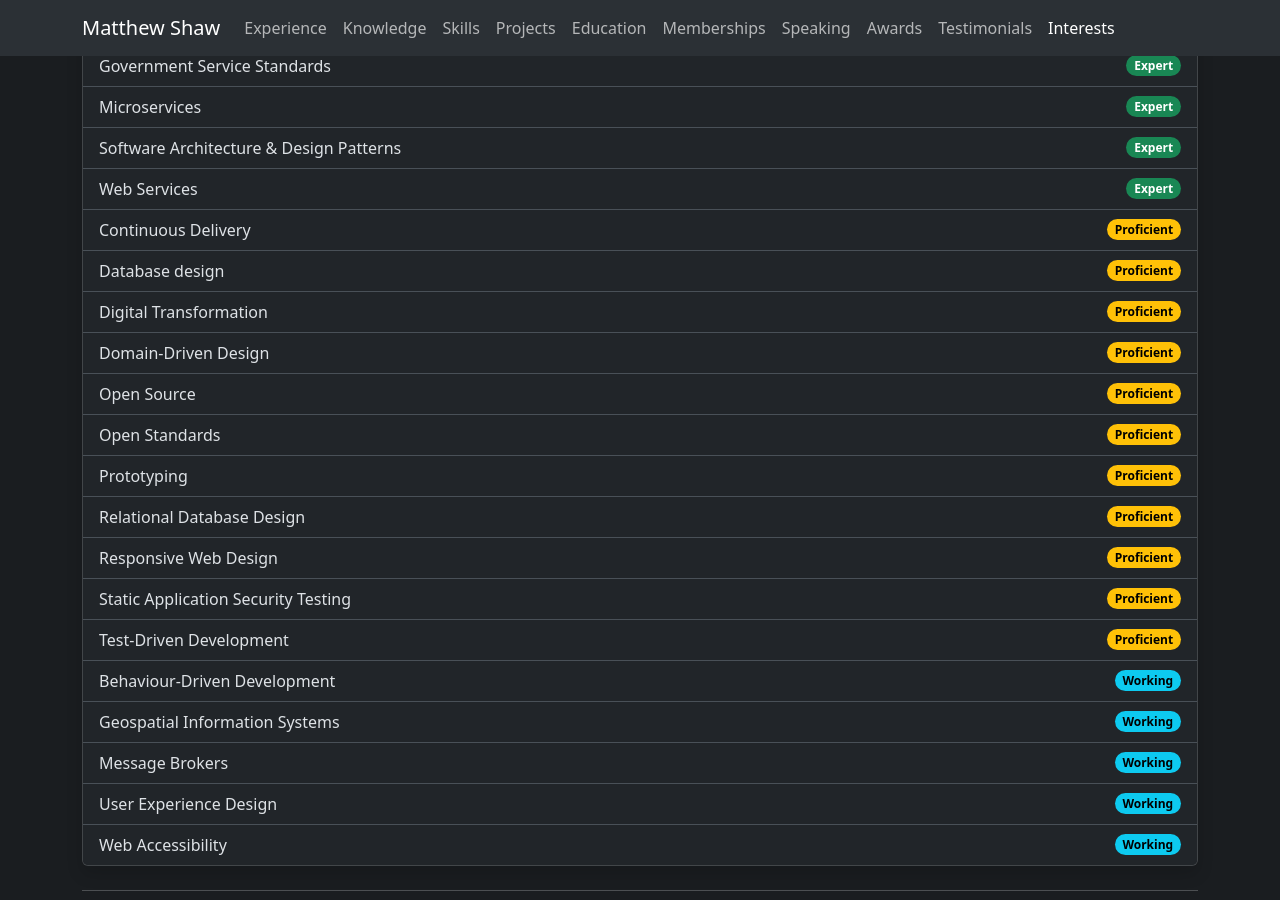
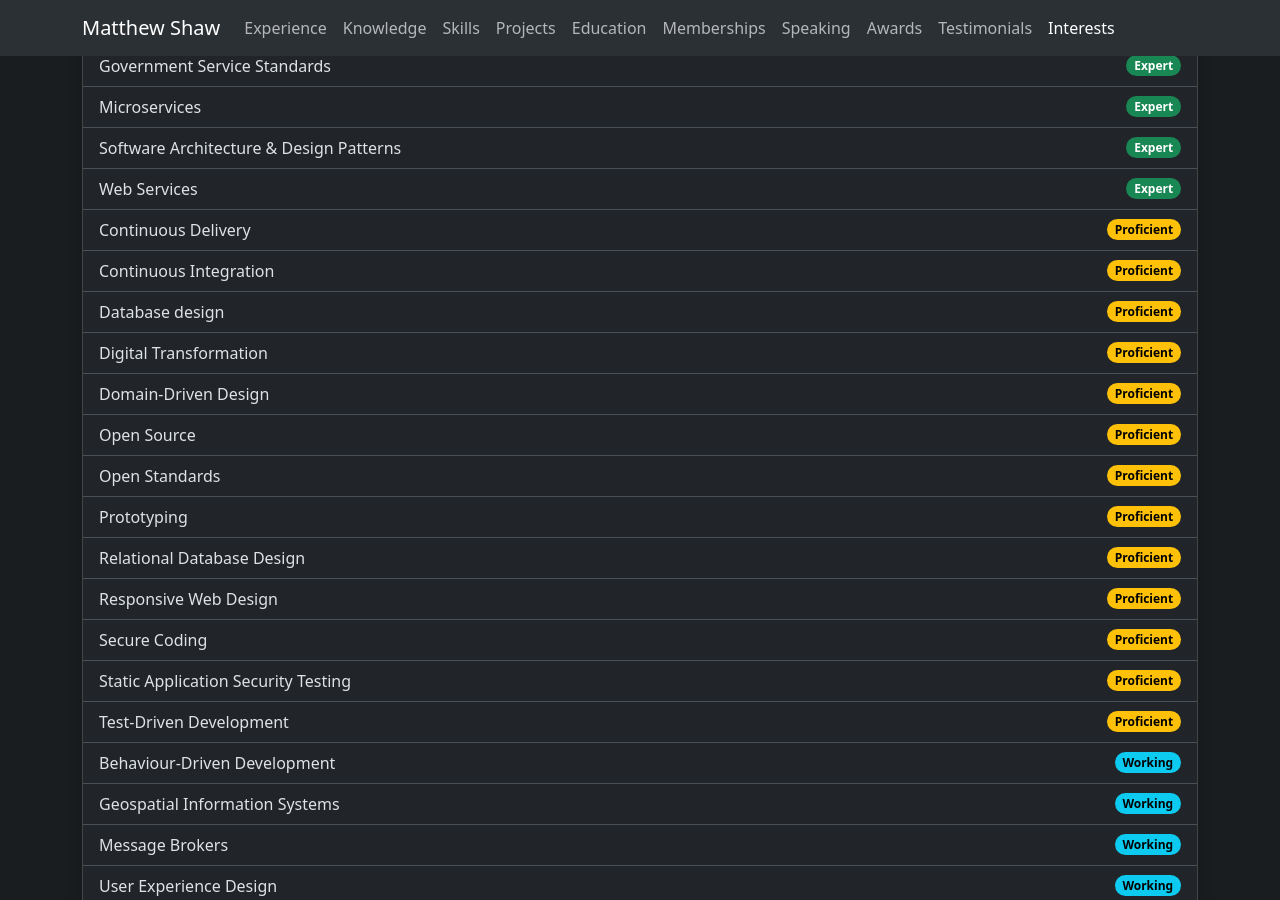
Before and after one commit to matthew-shaw/matthew-shaw.github.io, a Jekyll site: the page built from index.html, in a window 1280 px wide and 900 px high, scrolled down 1659 px. Built offline with Jekyll 4.4.1, drawn with Linux system fonts in a browser that asks for light colours.

Commit message:
knowledge

```diff
--- a/_data/cv.yaml
+++ b/_data/cv.yaml
@@ -169,6 +169,10 @@ knowledge:
     level: Working
   - name: Web Accessibility
     level: Working
+  - name: Continuous Integration
+    level: Proficient
+  - name: Secure Coding
+    level: Proficient
 skills:
   - name: Delphi
     level: Working
```
